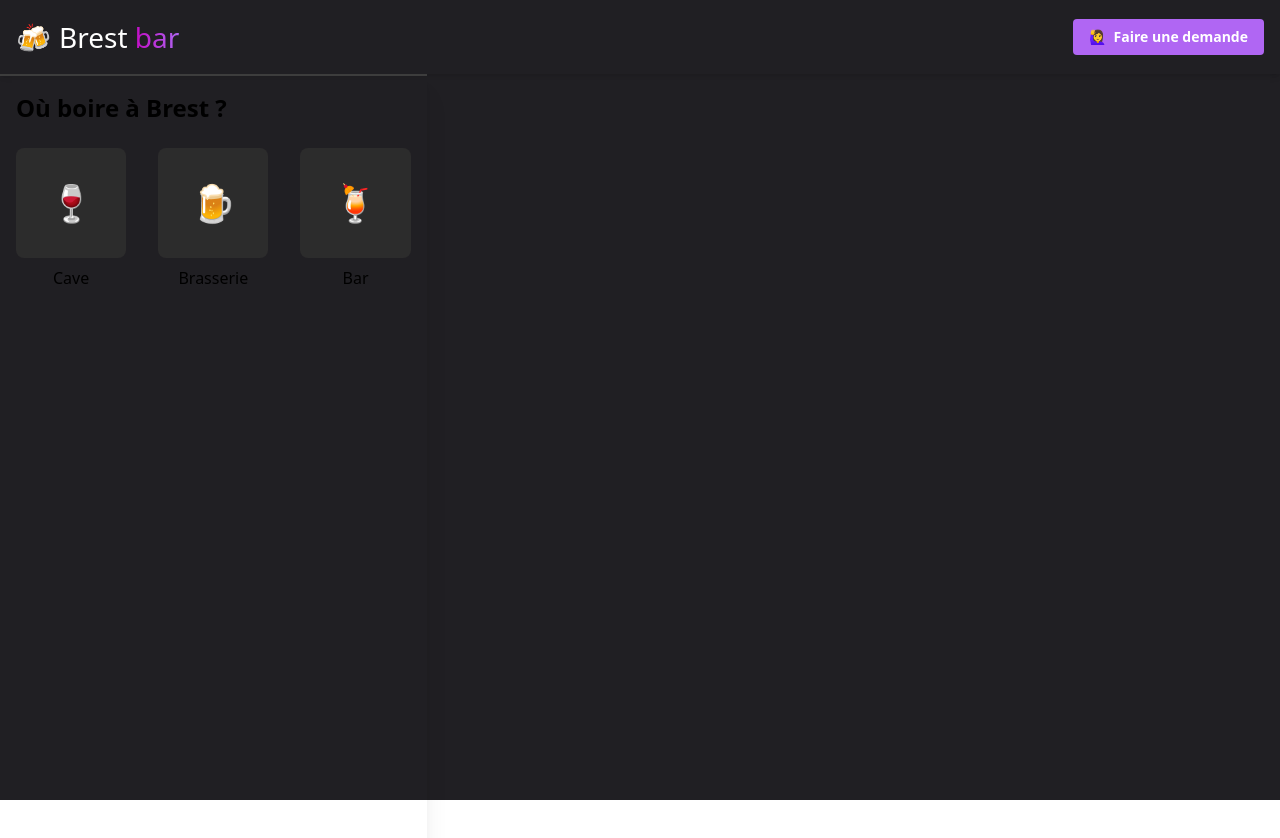
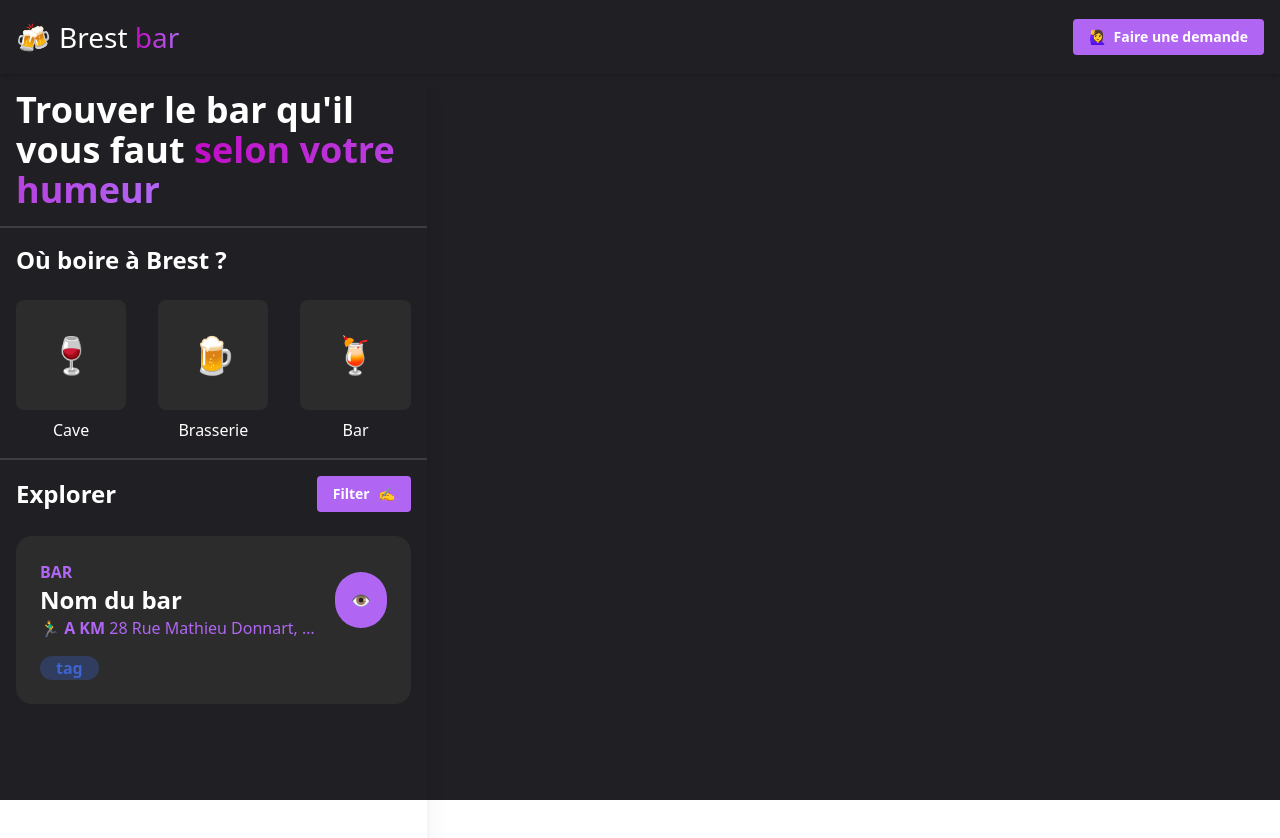
Before and after one commit to julieprunaret/Brest-bars, a React (Create React App) app: page / in a window 1280 px wide. Shown: the top 838 px of the page. Built offline with nearby package versions, Linux system fonts and the light colour scheme.

Commit message:
add - COMPONENTS Card/Tag/SearchResults/Title

```diff
--- a/src/App.jsx
+++ b/src/App.jsx
@@ -1,13 +1,18 @@
 import Filter from "./components/Filter";
 import NavBar from "./components/NavBar";
+import SearchResults from "./components/SearchResults";
+import Title from "./components/Title";
 
 function App() {
   return (
     <div className="h-[100vh] bg-[color:var(--bg-color)]">
       <NavBar />
       <aside className="custom-scrollbar relative z-10 min-h-full flex-1 origin-left bg-bg text-light-elements shadow-xl transition-all lg:w-1/3 w-4/5 overflow-y-scroll">
+        <Title />
         <div className="w-full border border-[#3d3d3d]"></div>
         <Filter />
+        <div className="w-full border border-[#3d3d3d]"></div>
+        <SearchResults />
       </aside>
       <main></main>
     </div>
--- /dev/null
+++ b/src/components/Card.jsx
@@ -0,0 +1,35 @@
+import Tag from "./Tag";
+
+/**
+ * Cards
+ * @param {{ adress: string, name: string, type: string }} Card
+ * @returns {JSX.Element}
+ */
+
+function Card({ adress, name, type }) {
+  return (
+    <li className="flex flex-col gap-4 rounded-2xl bg-[#2c2c2c] p-6 text-[color:var(--light-elements)]">
+      <div className="flex items-center justify-between">
+        <div className="flex w-4/5 flex-col">
+          <p className="font-bold uppercase text-[color:var(--primary-color)]">
+            {type}
+          </p>
+          <h2 className="text-2xl font-bold text-[color:var(--light-elements)]">
+            {name}
+          </h2>
+          <p className="relative truncate text-[color:var(--primary-color)]">
+            🏃‍♂️ <strong className="uppercase">a km </strong> {adress}
+          </p>
+        </div>
+        <button className="aspect-square rounded-full bg-[color:var(--primary-color)] p-4">
+          👁️
+        </button>
+      </div>
+      <div className="flex items-center gap-3">
+        <Tag text="tag" />
+      </div>
+    </li>
+  );
+}
+
+export default Card;
--- a/src/components/Filter.jsx
+++ b/src/components/Filter.jsx
@@ -3,7 +3,9 @@ import FilterItem from "./FilterItems";
 function Filter() {
   return (
     <div className="flex flex-col gap-6 p-4">
-      <h2 className="text-2xl font-semibold ">Où boire à Brest ?</h2>
+      <h2 className="text-2xl font-semibold text-[color:var(--light-elements)] ">
+        Où boire à Brest ?
+      </h2>
       <ul className="flex items-center gap-8">
         <FilterItem title="Cave" icon="🍷" />
         <FilterItem title="Brasserie" icon="🍺" />
--- a/src/components/FilterItems.jsx
+++ b/src/components/FilterItems.jsx
@@ -10,7 +10,7 @@ function FilterItem({ icon, title }) {
       <span className="flex aspect-square w-full items-center justify-center rounded-lg bg-[#2c2c2c] text-4xl">
         {icon}
       </span>
-      <p>{title}</p>
+      <p className="text-[color:var(--light-elements)]">{title}</p>
     </button>
   );
 }
--- a/src/components/NavBar.jsx
+++ b/src/components/NavBar.jsx
@@ -7,7 +7,7 @@ function NavBar() {
         <span className="pr-2">🍻</span>
         <p>
           Brest{" "}
-          <span className="text-transparent bg-clip-text bg-gradient-to-r from-[--pink] to-[--primary-color] ...]">
+          <span className="text-transparent bg-clip-text bg-gradient-to-r from-[--pink] to-[--primary-color] ...">
             bar
           </span>
         </p>
--- /dev/null
+++ b/src/components/SearchResults.jsx
@@ -0,0 +1,22 @@
+import Button from "./Button";
+import Card from "./Card";
+
+function SearchResults() {
+  return (
+    <div className="flex w-full flex-col gap-6 p-4 text-[color:var(--light-elements)]">
+      <div className="flex items-center justify-between">
+        <h2 className="text-2xl font-semibold ">Explorer</h2>
+        <Button title="Filter" icon="✍️" isReverse={true} />
+      </div>
+      <ul className="flex flex-col gap-6">
+        <Card
+          adress="28 Rue Mathieu Donnart, 29200 Brest, France"
+          name="Nom du bar"
+          type="Bar"
+        />
+      </ul>
+    </div>
+  );
+}
+
+export default SearchResults;
--- /dev/null
+++ b/src/components/Tag.jsx
@@ -0,0 +1,16 @@
+/**
+ * Tag for Cards
+ * @param {{ text: string, icon: string }} Tag
+ * @returns {JSX.Element}
+ */
+
+function Tag({ text, icon }) {
+  return (
+    <p className="rounded-full px-4 font-semibold bg-[rgba(61,100,209,.3)] text-[rgb(61,101,209)]">
+      {icon && <span className="pr-2">{icon}</span>}
+      {text}
+    </p>
+  );
+}
+
+export default Tag;
--- /dev/null
+++ b/src/components/Title.jsx
@@ -0,0 +1,14 @@
+function Title() {
+  return (
+    <div className="p-4">
+      <h1 className="text-4xl font-bold text-[color:var(--light-elements)]">
+        Trouver le bar qu'il vous faut{" "}
+        <span className="text-transparent bg-clip-text bg-gradient-to-r from-[--pink] to-[--primary-color] ...">
+          selon votre humeur
+        </span>
+      </h1>
+    </div>
+  );
+}
+
+export default Title;
```
